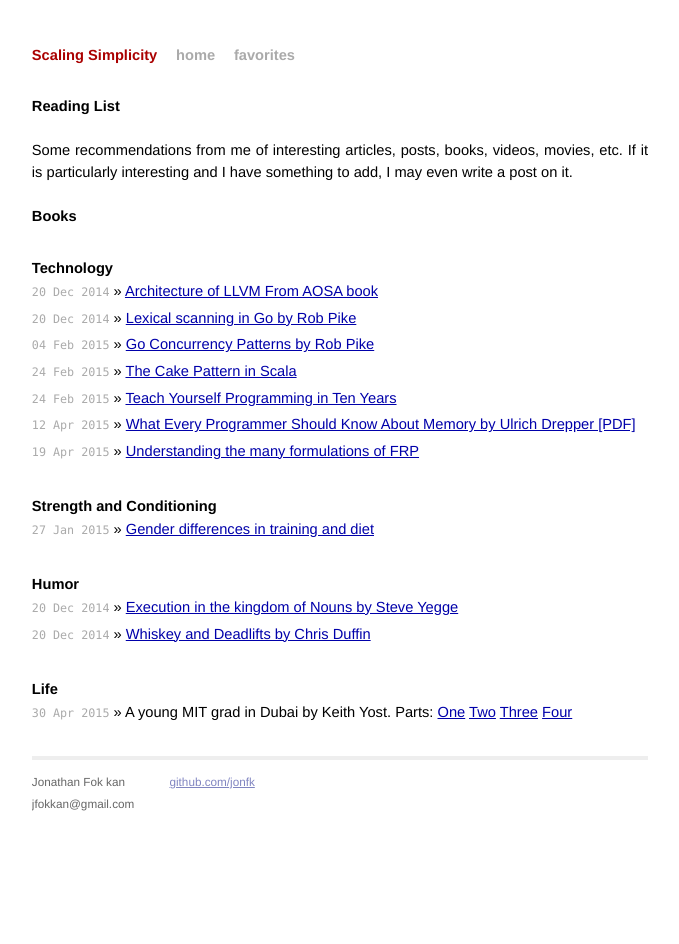
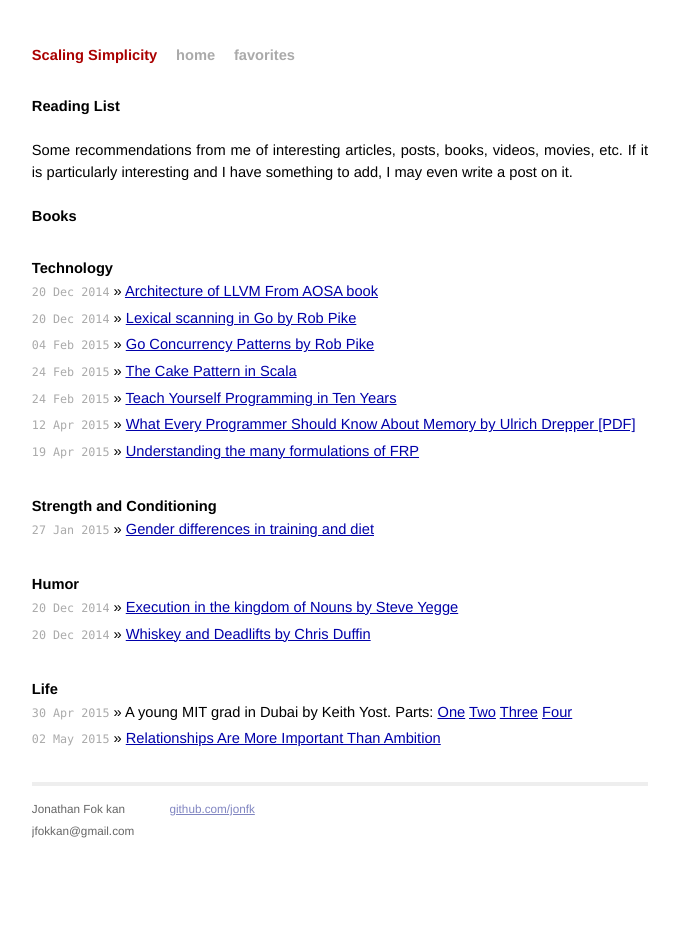
Before and after one commit to jonfk/jonfk.ca, a Jekyll site: the page built from favorites.html, in a window 1280 px wide. Shown: the whole page, without its empty margins (300-979 px from the left). Built offline with Jekyll 4.4.1, drawn with Linux system fonts in a browser that asks for light colours; Markdown is read by kramdown in place of the engine named in the settings.

Commit message:
ADDED relationships are more important than imbition to favorites

```diff
--- a/favorites.html
+++ b/favorites.html
@@ -38,5 +38,6 @@ url: favorites
   <h3>Life</h3>
   <ul class="posts">
     <li><span>30 Apr 2015</span> &raquo; A young MIT grad in Dubai by Keith Yost. Parts: <a href="http://tech.mit.edu/V130/N16/dubai.html">One</a> <a href="http://tech.mit.edu/V130/N17/dubai.html">Two</a> <a href="http://tech.mit.edu/V130/N18/dubai.html">Three</a> <a href="http://tech.mit.edu/V130/N19/dubai.html">Four</a></li>
+    <li><span>02 May 2015</span> &raquo; <a href="http://www.theatlantic.com/health/archive/2013/04/relationships-are-more-important-than-ambition/275025/">Relationships Are More Important Than Ambition</a></li>
   </ul>
 </div>
```
